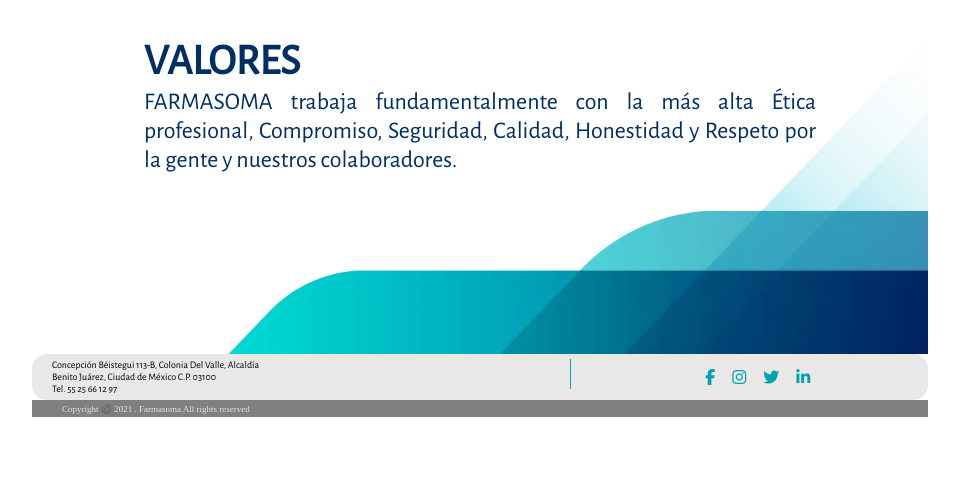
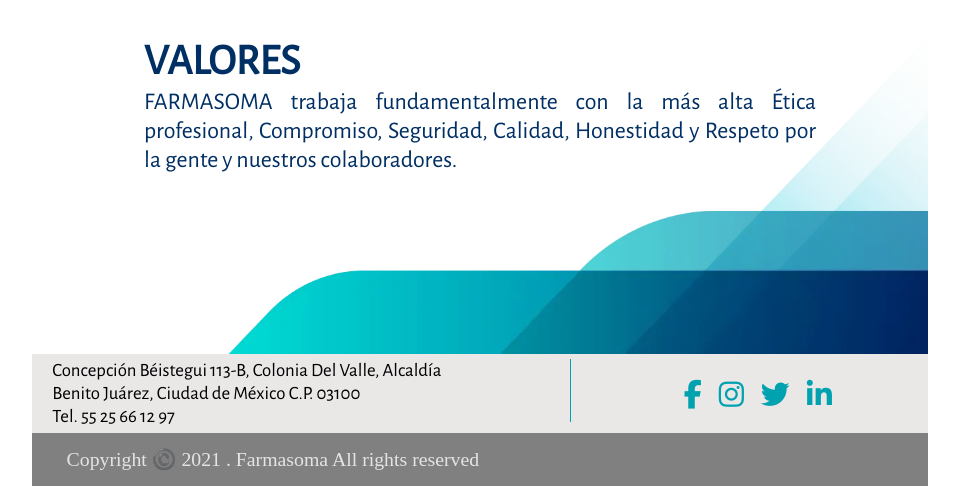
Before and after one commit to AngelJostar/Farmasoma, a PHP site: page /propositos.php in a window 1280 px wide. Shown: the part 1047-1533 px from the top of the page, without its empty margins (160-1119 px from the left). Before the commit the page ends 1464 px from the top, so only its background shows below. Run offline with PHP 8.4, Linux system fonts and the light colour scheme; some libraries are stand-ins or nearby versions.

Commit message:
commit all 7

```diff
--- a/contacto.php
+++ b/contacto.php
@@ -13,10 +13,10 @@
     <?php include_once 'includes/templates/header.php';?>
     <div class="contenedor-banner">
         <div class="banner-propositos">
-            <img src="/img/banner-contacto.jpg" alt="Banner farmasoma">
+            <img loading="lazy" src="/img/banner-contacto.jpg" alt="Banner farmasoma">
         </div>
         <div class="decoracion-larga">
-            <img src="/img/DECORACION-LARGA.png" alt="Decoración Larga">
+            <img loading="lazy" src="/img/DECORACION-LARGA.png" alt="Decoración Larga">
         </div>
     </div>
 
@@ -68,7 +68,7 @@
         </form>
     </div>
 
-
+    <?php include_once 'includes/templates/footer.php';?>
     <script src="https://kit.fontawesome.com/3919625d45.js" crossorigin="anonymous"></script><script src="https://kit.fontawesome.com/3919625d45.js" crossorigin="anonymous"></script>
 </body>
 </html>
--- a/css/style.css
+++ b/css/style.css
@@ -322,36 +322,6 @@
     position: absolute;
 }
 
-.top-footer {
-    padding: 1.1rem 0;
-    display: grid;
-    grid-template-columns: 60% 1% 40%;
-    border-radius: 15px;
-}
-
-.deep-footer {
-    font-size: 0.9rem;
-    color: rgba(255, 255, 255, 0.787);
-    background: gray;
-    height: 1.7rem;
-    display: flex;
-    justify-content: left;
-    align-items: center;
-    padding-left: 3rem;
-}
-
-.linea-azul {
-    background-color: var(--azul-footer);
-    max-width: 1.2px;
-    max-height: 3rem;
-}
-
-.redes-footer {
-    display: flex;
-    justify-content: center;
-    align-items: center;
-}
-
 .redes-footer i:not(:first-of-type) {
     padding-left: 1.5rem;
 }
@@ -359,13 +329,6 @@
 .redes-footer i {
     font-size: 1.6rem;
     color: var(--azul-footer);
-}
-
-.text-footer {
-    font-family: 'Alegreya Sans', sans-serif;
-    font-weight: 400;
-    justify-content: left;
-    padding-left: 2rem;
 }
 
 
@@ -407,6 +370,7 @@
     font-size: 1.7rem;
     font-family: 'Alegreya Sans', sans-serif;
     position: relative;
+    margin-bottom: 28%;
 }
 
 .campo {
@@ -782,20 +746,20 @@
 }
 
 .deep-footer {
-    font-size: calc(0.7em+1vw);
+    font-size: calc(0.7em + 1vw);
     color: rgba(255, 255, 255, 0.787);
     background: gray;
-    height: calc(2em+1vw);
+    height: calc(2em + 1vw);
     display: flex;
     justify-content: left;
     align-items: center;
-    padding-left: calc(1.1em+1vw);
+    padding-left: calc(1.1em + 1vw);
 }
 
 .linea-azul {
     background-color: var(--azul-footer);
     max-width: 1.2px;
-    max-height: calc(5rem+1vw);
+    max-height: calc(5rem + 1vw);
 }
 
 .redes-footer {
@@ -805,21 +769,17 @@
     align-items: center;
 }
 
-.redes-footer i:not(:first-of-type) {
-    padding-left: 1.5rem;
-}
-
 .redes-footer i {
-    font-size: calc(1.6em+1vw);
+    font-size: calc(1.6em + 1vw);
     color: var(--azul-footer);
 }
 
 .text-footer {
     font-family: 'Alegreya Sans', sans-serif;
     font-weight: 400;
-    font-size: calc(0.6em+1vw);
+    font-size: calc(0.6em + 1vw);
     justify-content: left;
-    padding-left: calc(1.4em+1vw);
+    padding-left: calc(0.4em + 1vw);
 }
 
 .contenedor-propositos {
@@ -844,7 +804,7 @@
 
 .propositos-grid p {
     font-family: 'Anton', sans-serif;
-    font-size: calc(1.5em+1vw);
+    font-size: calc(1.5em + 1vw);
     color: rgb(255, 255, 255);
 }
 
```
Also changed, not shown: index.php (+5 -5 lines).
